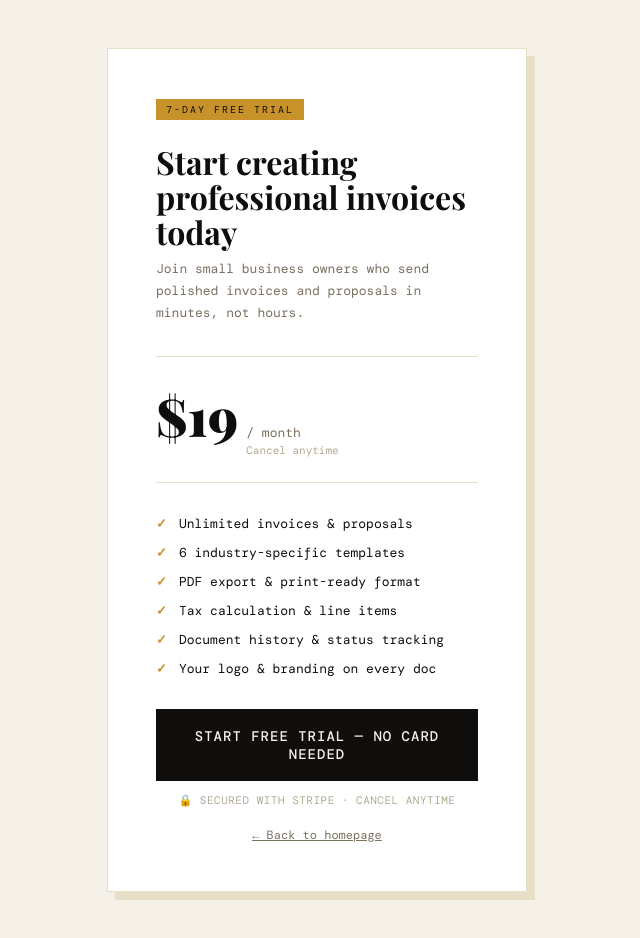
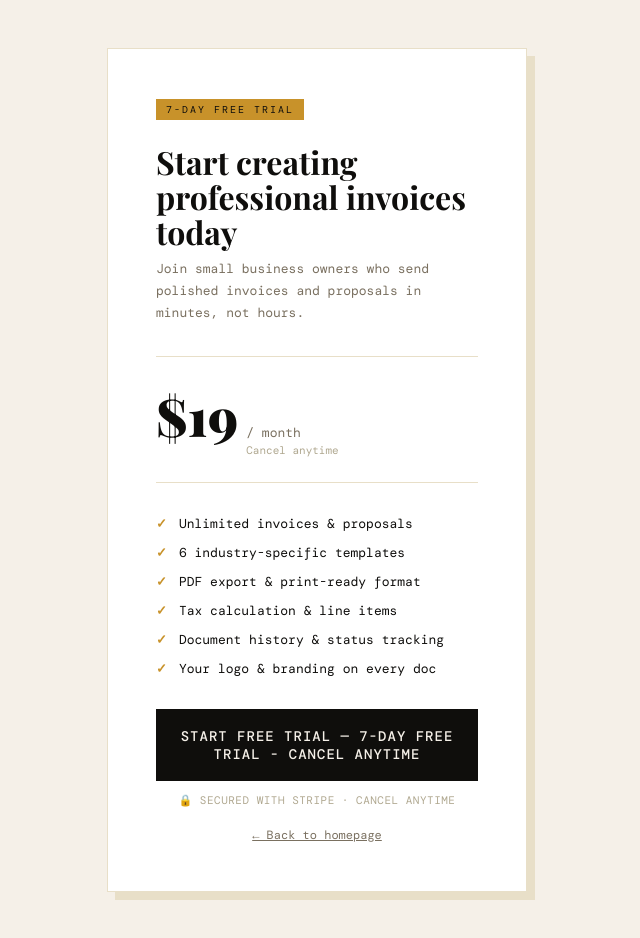
Before and after one commit to cooldevsco/ledgerly, a React (Create React App) app: page / in a window 1280 px wide. Both pictures are taken after a click on the button "Start Free Trial". Shown: the whole page, without its empty margins (323-963 px from the left). Built offline with nearby package versions, Linux system fonts and the light colour scheme; a web font is replaced by a local one.

Commit message:
update trial wording

```diff
--- a/src/App.js
+++ b/src/App.js
@@ -508,7 +508,7 @@ export default function App() {
                 <li>Your logo & branding on every doc</li>
               </ul>
               <button className="subscribe-btn" onClick={() => window.location.href = "https://buy.stripe.com/bJecN601O2NO8PocHA2Ji00"}>
-                Start Free Trial — No Card Needed
+                Start Free Trial — 7-Day Free Trial - Cancel Anytime
               </button>
               <div className="paywall-note">🔒 SECURED WITH STRIPE · CANCEL ANYTIME</div>
               <span className="back-link" onClick={() => setScreen("landing")}>← Back to homepage</span>
```
